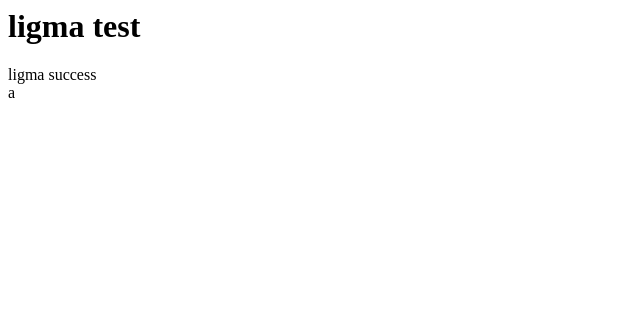
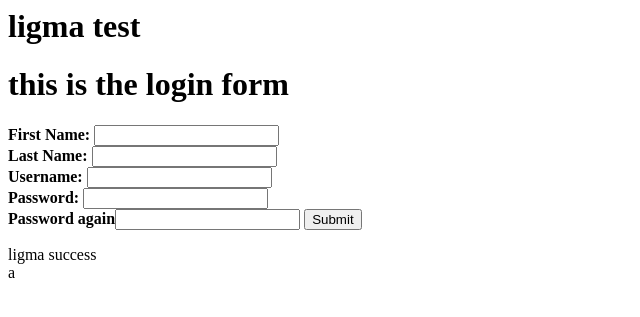
Before and after one commit to MannOfPootis/School-project, a PHP site: page /MainPage.php in a window 1280 px wide. Shown: the top 317 px of the page, without its empty margins (0-640 px from the left). Run offline with PHP 8.4, Linux system fonts and the light colour scheme.

Commit message:
login restart
stole code from my old project

```diff
--- a/Login.php
+++ b/Login.php
@@ -0,0 +1,45 @@
+<h1> this is the login form </h1>
+<form action="" method="post"><b>
+First Name: <input type="text" name="name"><br>
+Last Name:  <input type="text" name="surname"><br>
+Username:   <input type="text" name="username"><br>
+Password:   <input type="password" name="password"id ="password" onchange="checkok()"><br>
+Password again<input type = "password" name="password2" id ="password1" onchange="checkok()">
+    </b>
+<input type="submit" >
+<div id ="problem"></div>
+<?php
+            if(array_key_exists( "name",$_POST)&&
+            array_key_exists( "surname",$_POST)&&
+            array_key_exists( "username",$_POST)&&
+            array_key_exists( "password",$_POST)&&
+            array_key_exists( "password2",$_POST)
+
+
+            ){
+            if($_POST["password"]==$_POST["password2"])
+            {
+                $firstname=$_POST["name"];
+                $lastname=$_POST["surname"];
+                $username=$_POST["username"];
+                $password=password_hash($_POST["password"],PASSWORD_DEFAULT);
+                if($conn->query("select username from user where username='$username'")->num_rows>0)
+                {
+                    echo "<h1 style ='color: red;'>Username already taken</h1>";
+                }
+                else
+                {
+                $sql = "INSERT INTO user(name  ,surname  ,username   ,password)
+                values('$firstname','$lastname','$username','$password')";
+                if ($conn->query($sql)) {
+                    echo "<h1 style ='color: green;'>New record created successfully</h1>";
+                  } else {
+                    echo "Error: " . $sql . "<br>" . $conn->error;
+                  }
+                }
+                $conn->close();
+            }
+        }
+        ?>
+</div>
+</form>
--- a/MainPage.php
+++ b/MainPage.php
@@ -1,2 +1,7 @@
 <h1>ligma test</h1>
+<?php
+include "config.php";
+include "Login.php";
+
+?>
 <div>ligma success</div> a
--- /dev/null
+++ b/Signin.php
@@ -0,0 +1 @@
+<h1>this is the signin form</h1>
--- a/config.php
+++ b/config.php
@@ -1,30 +1,23 @@
 <?php
-session_start();
-if (!isset($_SESSION['qnum'])) {
-    $_SESSION['qnum']=1;
+
+//there are lvl of permiusion ya cant have a nobody acssees student lvl permission
+//ya cant have a student accses grades so on and so on so I will have differenmt database accouts for lvl of permission
+/*
+Perm 0:
+no account no nuthin
+username : "noone"
+password: "a/[kvpL_D[poo4J*"
+dovoljen mu je samo select nič drugega kot select in insert
+
+
+*/
+$servername = "localhost";
+$username = "noone";//ime računa
+$password = "a/[kvpL_D[poo4J*";// geslo
+
+$conn = new mysqli($servername, $username, $password,"šola");
+if ($conn->connect_error) {
+  die("Connection failed: " . $conn->connect_error);
 }
 
-
-
- $_SESSION['login_user']="";
-$server_name = "localhost";
-$database_name="database";
-$DB_username="GOD";
-$DB_password="GODSPASS";
-$_SESSION['comms'] ="...";
-$_SESSION['current_table_thingy']=false;
-if ($_SESSION['current_table_thingy']==true) {
-$_SESSION['current_table']="";
- }
-
-
-
-
-
-
- $db = mysqli_connect($server_name,$DB_username,$DB_password,$database_name );
-
-if($db === false){
-    die("ERROR: Could not connect. " . mysqli_connect_error());
-}
 ?>
```
